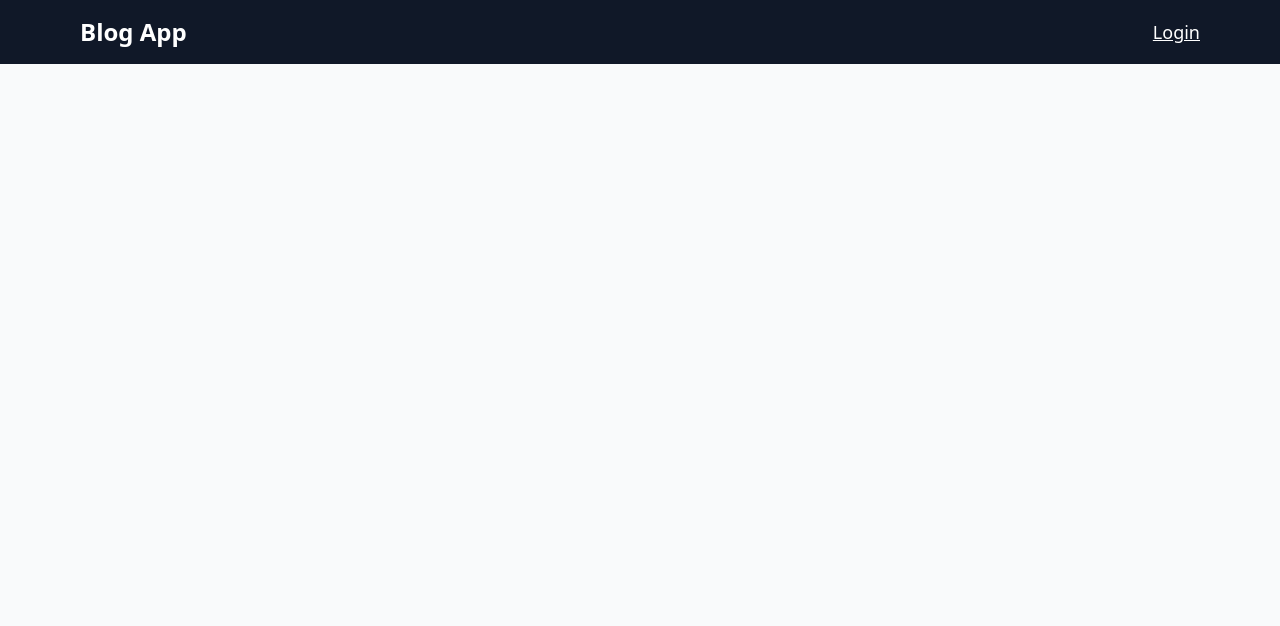
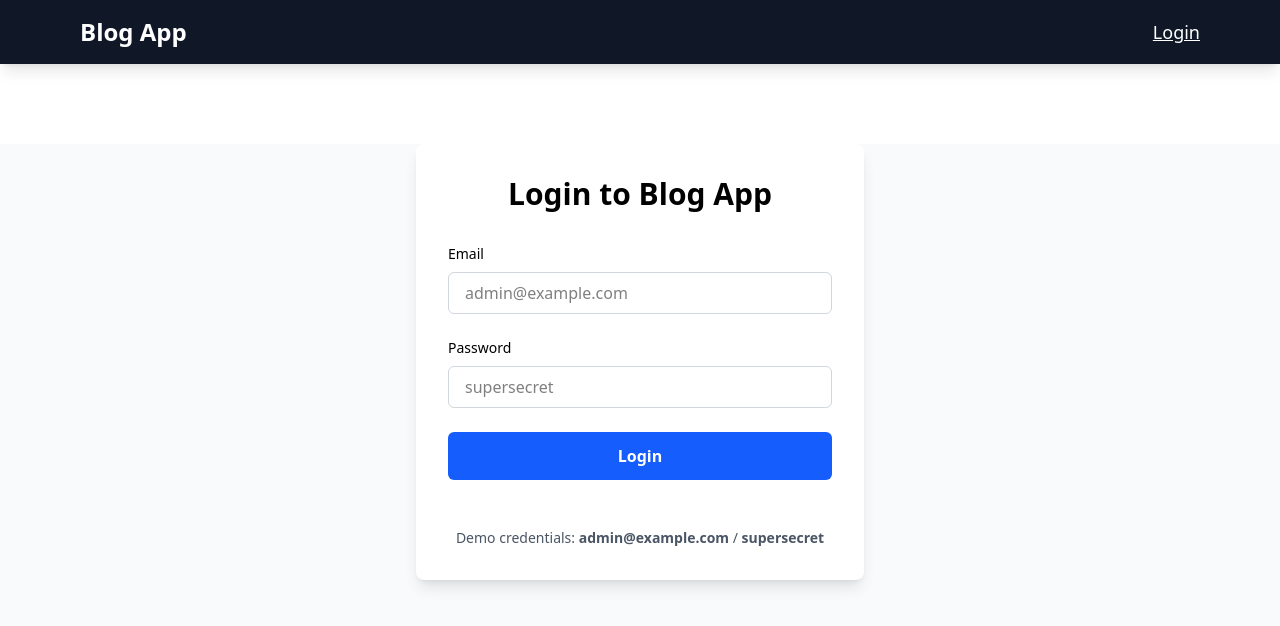
Before and after one commit to jsextonprofessional/blog_roles_perms, a SvelteKit app in the folder frontend/: page /login in a window 1280 px wide. Shown: the top 626 px of the page. Built offline with nearby package versions, Linux system fonts and the light colour scheme.

Commit message:
[frontend] Adds login form.

```diff
--- a/frontend/src/routes/login/+page.svelte
+++ b/frontend/src/routes/login/+page.svelte
@@ -0,0 +1,77 @@
+<script lang="ts">
+	import { apiFetch } from '$lib/api';
+	import { auth, login } from '$lib/stores/auth';
+	import { goto } from '$app/navigation';
+
+	let email = '';
+	let password = '';
+	let loading = false;
+	let error = '';
+
+	async function handleLogin() {
+		loading = true;
+		error = '';
+
+		try {
+			const data = await apiFetch('login', {
+				method: 'POST',
+				body: JSON.stringify({ email, password })
+			});
+
+			login(data.user, data.token);
+			goto('/');
+		} catch (err: any) {
+			error = err.message || 'Login failed. Please try again.';
+		} finally {
+			loading = false;
+		}
+	}
+</script>
+
+<div class="mx-auto mt-20 max-w-md rounded-lg bg-white p-8 shadow-lg">
+	<h1 class="mb-8 text-center text-3xl font-bold">Login to Blog App</h1>
+
+	{#if error}
+		<div class="mb-6 rounded border border-red-400 bg-red-100 p-4 text-red-700">
+			{error}
+		</div>
+	{/if}
+
+	<form on:submit|preventDefault={handleLogin} class="space-y-6">
+		<div>
+			<label for="email" class="mb-2 block text-sm font-medium">Email</label>
+			<input
+				id="email"
+				type="email"
+				bind:value={email}
+				required
+				class="w-full rounded-md border border-gray-300 px-4 py-2 focus:ring-2 focus:ring-blue-500 focus:outline-none"
+				placeholder="admin@example.com"
+			/>
+		</div>
+
+		<div>
+			<label for="password" class="mb-2 block text-sm font-medium">Password</label>
+			<input
+				id="password"
+				type="password"
+				bind:value={password}
+				required
+				class="w-full rounded-md border border-gray-300 px-4 py-2 focus:ring-2 focus:ring-blue-500 focus:outline-none"
+				placeholder="supersecret"
+			/>
+		</div>
+
+		<button
+			type="submit"
+			disabled={loading}
+			class="w-full rounded-md bg-blue-600 py-3 font-semibold text-white transition hover:bg-blue-700 disabled:cursor-not-allowed disabled:opacity-50"
+		>
+			{loading ? 'Logging in...' : 'Login'}
+		</button>
+
+		<p class="mt-6 text-center text-sm text-gray-600">
+			Demo credentials: <strong>admin@example.com</strong> / <strong>supersecret</strong>
+		</p>
+	</form>
+</div>
```
